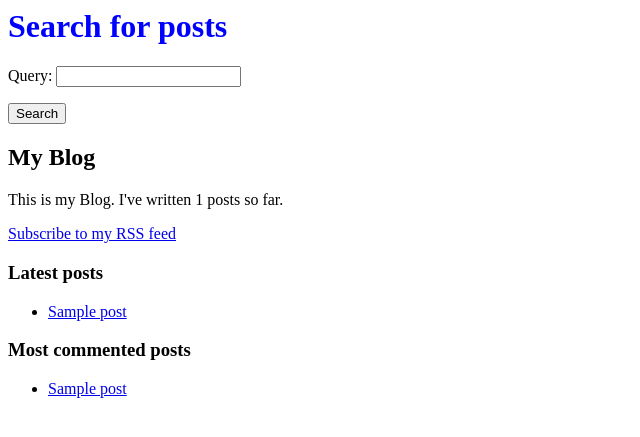
After one commit to ANISUL-ISLAM-ONI/LearnDjango, a Django app: page /blog/search/ in a window 1280 px wide. The commit adds this page. Shown: the top 437 px of the page, without its empty margins (0-640 px from the left). Run offline with Django 3.2, Linux system fonts and the light colour scheme; tables that the repository leaves empty hold one stand-in row (values such as "Sample post").

Commit message:
Add custom-template-tags+filter, sitemap, search-engine, RSS-feed

```diff
--- a/LearnDjango/urls.py
+++ b/LearnDjango/urls.py
@@ -15,8 +15,15 @@ Including another URLconf
 """
 from django.contrib import admin
 from django.urls import path, include
+from django.contrib.sitemaps.views import sitemap
+from blog.sitemaps import PostSitemap
+
+sitemaps = {
+    'posts': PostSitemap,
+}
 
 urlpatterns = [
     path('admin/', admin.site.urls),
     path('blog/', include('blog.urls', namespace='blog')),
+    path('sitemap.xml', sitemap, {'sitemaps': sitemaps}, name='django.contrib.sitemaps.views.sitemap'),
 ]
--- a/blog/forms.py
+++ b/blog/forms.py
@@ -11,3 +11,6 @@ class CommentForm(forms.ModelForm):
     class Meta:
         model = Comment
         fields = ('name', 'email', 'body')
+
+class SearchForm(forms.Form):
+    query = forms.CharField()
--- a/blog/templates/blog/base.html
+++ b/blog/templates/blog/base.html
@@ -1,3 +1,4 @@
+{% load blog_tags %}
 {% load static %}
 <DOCTYPE html>
 <html>
@@ -12,7 +13,19 @@
         </div>
         <div id="sidebar">
             <h2>My Blog</h2>
-            <p>This is my Blog.</p>
+            <p>This is my Blog. I've written {% total_posts %} posts so far.</p>
+            <p><a href="{% url "blog:post_feed" %}">Subscribe to my RSS feed</a></p>
+            <h3>Latest posts</h3>
+            {% show_latest_posts 3 %}
+            <h3>Most commented posts</h3>
+            {% get_most_commented_posts 3 as most_commented_posts %}
+            <ul>
+                {% for post in most_commented_posts %}
+                    <li>
+                        <a href="{{ post.get_absolute_url }}">{{ post.title }}</a>
+                    </li>
+                {% endfor %}
+            </ul>
         </div>
     </body>
 </html>
--- a/blog/templates/blog/post/detail.html
+++ b/blog/templates/blog/post/detail.html
@@ -1,4 +1,6 @@
 {% extends "blog/base.html" %}
+
+{% load blog_tags %}
 
 {% block title %}{{ post.title }}{% endblock %}
 
@@ -7,7 +9,7 @@
     <p class="date">
         Published {{ post.publish }} by {{ post.author }}
     </p>
-    {{ post.body|linebreaks }}
+    {{ post.body|markdown }}
     <p>
         <a href="{% url "blog:post_share" post.id %}">
             Share this post
--- /dev/null
+++ b/blog/templates/blog/post/latest_posts.html
@@ -0,0 +1,7 @@
+<ul>
+    {% for post in latest_posts %}
+        <li>
+            <a href="{{ post.get_absolute_url }}">{{ post.title }}</a>
+        </li>
+    {% endfor %}
+</ul>
--- a/blog/templates/blog/post/list.html
+++ b/blog/templates/blog/post/list.html
@@ -1,4 +1,6 @@
 {% extends "blog/base.html" %}
+
+{% load blog_tags %}
 
 {% block title %}My Blog{% endblock %}
 
@@ -25,7 +27,7 @@
         <p class="date">
             published {{ post.publish }} by {{post.author}}
         </p>
-        {{ post.body|truncatewords:30|linebreaks }}
+        {{ post.body|markdown|truncatewords_html:30 }}
     {% endfor %}
     {% include "pagination.html" with page=posts %}
 {% endblock %}
--- /dev/null
+++ b/blog/templates/blog/post/search.html
@@ -0,0 +1,28 @@
+{% extends "blog/base.html" %}
+{% load blog_tags %}
+
+{% block title %}Search{% endblock %}
+
+{% block content %}
+    {% if query %}
+        <h1>Posts containing "{{ query }}"</h1>
+        <h3>
+            {% with results.count as total_results %}
+                Found {{ total_results }} result {{ total_results|pluralize }}
+            {% endwith %}
+        </h3>
+        {% for post in results %}
+            <h4><a href="{{ post.get_absolute_url }}">{{ post.title }}</a></h4>
+            {{ post.body|markdown|truncatewords_html:5 }}
+        {% empty %}
+            <p>There are no results for your query.</p>
+        {% endfor %}
+        <p><a href="{% url "blog:post_search" %}">Search again</a></p>
+    {% else %}
+        <h1>Search for posts</h1>
+        <form method="get">
+            {{form.as_p}}
+            <input type="submit" value="Search">
+        </form>
+    {% endif %}
+{% endblock %}
--- /dev/null
+++ b/blog/templatetags/blog_tags.py
@@ -0,0 +1,24 @@
+from django import template
+from ..models import Post
+from django.db.models import Count
+from django.utils.safestring import mark_safe
+import markdown
+
+register = template.Library()
+
+@register.simple_tag
+def total_posts():
+    return Post.published.count()
+
+@register.inclusion_tag('blog/post/latest_posts.html')
+def show_latest_posts(count=5):
+    latest_posts = Post.published.order_by('-publish')[:count]
+    return {'latest_posts': latest_posts}
+
+@register.simple_tag
+def get_most_commented_posts(count=5):
+    return Post.published.annotate(total_comments=Count('comments')).order_by('-total_comments')[:count]
+
+@register.filter(name='markdown')
+def markdown_format(text):
+    return mark_safe(markdown.markdown(text))
--- a/blog/urls.py
+++ b/blog/urls.py
@@ -1,5 +1,5 @@
 from django.urls import path
-
+from .feeds import LatestPostsFeed
 from . import views
 
 app_name = 'blog'
@@ -10,4 +10,6 @@ urlpatterns = [
     path('<int:year>/<int:month>/<int:day>/<slug:post>/', views.post_detail, name='post_detail'),
     path('<int:post_id>/share/', views.post_share, name='post_share'),
     path('tag/<slug:tag_slug>/', views.post_list, name='post_list_by_tag'),
+    path('feed/', LatestPostsFeed(), name='post_feed'),
+    path('search/', views.post_search, name='post_search'),
 ]
--- a/blog/views.py
+++ b/blog/views.py
@@ -2,7 +2,8 @@ from django.core.paginator import Paginator, EmptyPage, PageNotAnInteger
 from django.shortcuts import render, get_object_or_404
 from .models import Post, Comment
 from django.views.generic import ListView
-from .forms import EmailPostForm, CommentForm
+from django.contrib.postgres.search import SearchVector, SearchQuery, SearchRank, TrigramSimilarity
+from .forms import EmailPostForm, CommentForm, SearchForm
 from django.core.mail import send_mail
 from taggit.models import Tag
 from django.db.models import Count
@@ -86,3 +87,18 @@ def post_detail(request, year, month, day, post):
     similar_posts = similar_posts.annotate(same_tags=Count('tags')).order_by('-same_tags', '-publish')[:4]
 
     return render(request, 'blog/post/detail.html', {'post': post, 'comments': comments, 'new_comment': new_comment, 'comment_form': comment_form, 'similar_posts': similar_posts})
+
+
+def post_search(request):
+    form = SearchForm()
+    query = None
+    results = []
+    if 'query' in request.GET:
+        form = SearchForm(request.GET)
+        if form.is_valid():
+            query = form.cleaned_data['query']
+            # search_vector = SearchVector('title', weight='A') + SearchVector('body', weight='B')
+            # search_query = SearchQuery(query)
+            # results = Post.published.annotate(rank=SearchRank(search_vector, search_query)).filter(rank__gte=0.3).order_by('-rank')
+            results = Post.published.annotate(similarity=TrigramSimilarity('title', query) + TrigramSimilarity('body', query),).filter(similarity__gt=0.1).order_by('-similarity')
+    return render(request, 'blog/post/search.html', {'form': form, 'query': query, 'results': results})
```
Also changed, not shown: LearnDjango/settings.py (+10 -3 lines), blog/feeds.py (added, +18 -0 lines), blog/sitemaps.py (added, +12 -0 lines), blog/migrations/0004_alter_post_status.py (added), blog/migrations/0005_alter_post_status.py (added), blog/templatetags/__init__.py (added).
